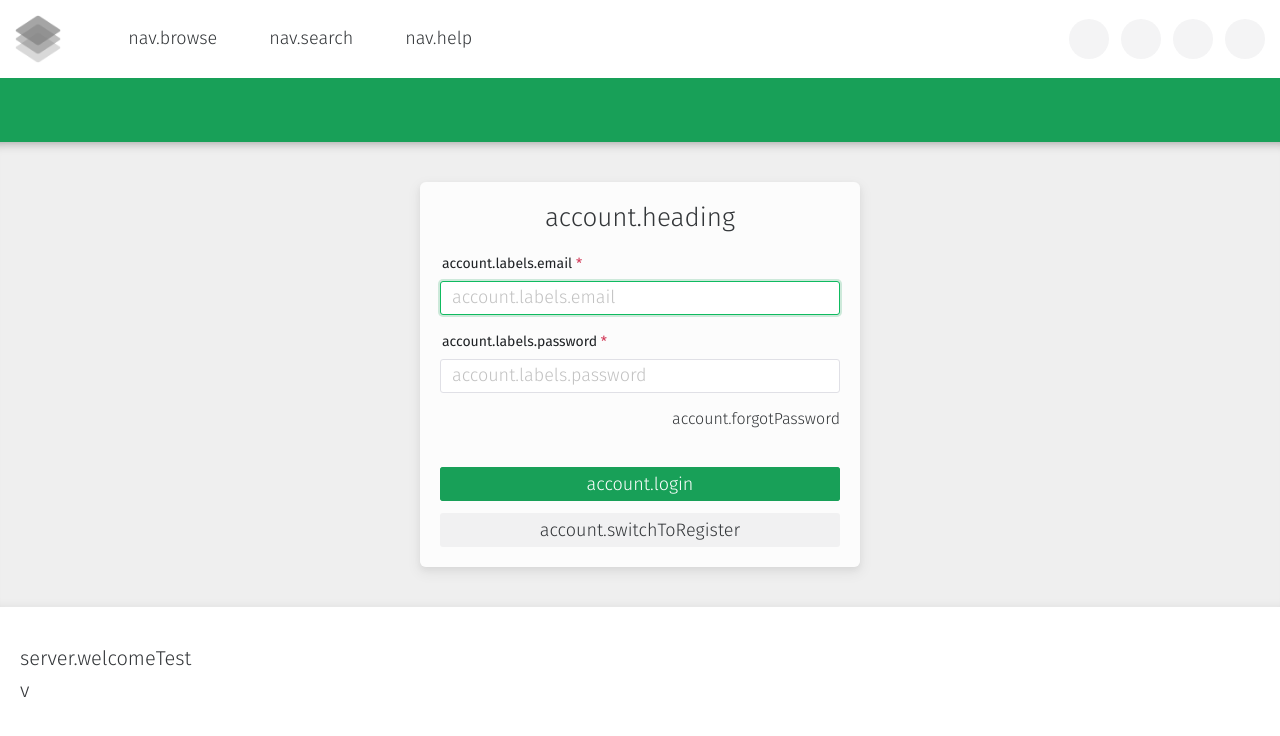
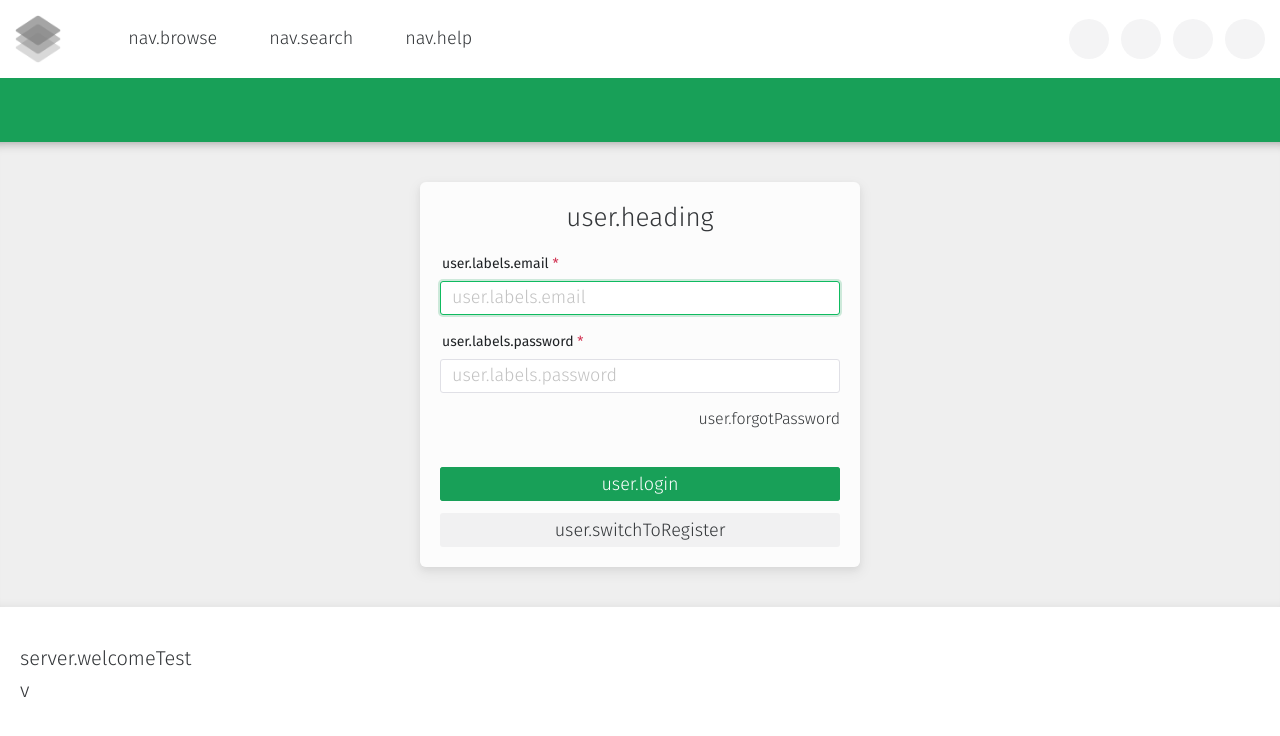
Before and after one commit to VedaWebProject/Tekst, a Vue app: page /login in a window 1280 px wide. Shown: the top 736 px of the page. Built offline with nearby package versions, Linux system fonts and the light colour scheme; no server answers; some icons are missing.

Commit message:
Restructure user-/admin routes and views

```diff
--- a/src/components/navigation/NavBar.vue
+++ b/src/components/navigation/NavBar.vue
@@ -4,7 +4,7 @@ import { NButton, NIcon } from 'naive-ui';
 import NavBarRouterLink from '@/components/navigation/NavBarRouterLink.vue';
 import ThemeModeSwitcher from '@/components/widgets/ThemeModeSwitcher.vue';
 import LocaleSwitcher from '@/components/widgets/LocaleSwitcher.vue';
-import AccountOptionsButton from '@/components/widgets/AccountOptionsButton.vue';
+import UserOptionsButton from '@/components/widgets/UserOptionsButton.vue';
 import QuickSearchWidget from '@/components/widgets/QuickSearch.vue';
 import { usePlatformStore, useStateStore } from '@/stores';
 import { useRoute, RouterLink } from 'vue-router';
@@ -71,7 +71,7 @@ watch(route, () => (menuOpen.value = false));
         <QuickSearchWidget />
         <ThemeModeSwitcher />
         <LocaleSwitcher />
-        <AccountOptionsButton />
+        <UserOptionsButton />
       </div>
     </div>
   </div>
--- a/src/components/widgets/AccountOptionsButton.vue
+++ b/src/components/widgets/UserOptionsButton.vue
@@ -7,6 +7,7 @@ import LogInRound from '@vicons/material/LogInRound';
 import LogOutRound from '@vicons/material/LogOutRound';
 import ManageAccountsRound from '@vicons/material/ManageAccountsRound';
 import SettingsRound from '@vicons/material/SettingsRound';
+import PersonRound from '@vicons/material/PersonRound';
 import { useI18n } from 'vue-i18n';
 
 const { t } = useI18n({ useScope: 'global' });
@@ -14,30 +15,51 @@ const auth = useAuthStore();
 const state = useStateStore();
 const router = useRouter();
 const tooltip = computed(() =>
-  auth.loggedIn
-    ? t('account.tipAccountBtn', { username: auth.user?.username })
-    : t('account.tipLoginBtn')
+  auth.loggedIn ? t('user.tipUserBtn', { username: auth.user?.username }) : t('user.tipLoginBtn')
 );
 
-const showAccountDropdown = ref(false);
+const showUserDropdown = ref(false);
 
-const accountOptions = computed(() => [
+const userOptions = computed(() => [
   {
-    label: t('account.manage', { username: auth.user?.username }),
-    key: 'manage',
-    icon: renderIcon(ManageAccountsRound),
+    type: 'group',
+    label: `${auth.user?.firstName} ${auth.user?.lastName} (${auth.user?.username})`,
+    key: 'user',
+    children: [
+      {
+        label: t('user.profile'),
+        key: 'profile',
+        icon: renderIcon(PersonRound),
+      },
+      {
+        label: t('user.manage'),
+        key: 'manage',
+        icon: renderIcon(ManageAccountsRound),
+      },
+    ],
   },
   ...(auth.user?.isSuperuser
     ? [
         {
-          label: t('general.admin'),
-          key: 'admin',
-          icon: renderIcon(SettingsRound),
+          type: 'group',
+          label: t('administration.labelOptionGroup'),
+          key: 'administration',
+          children: [
+            {
+              label: t('administration.labelOptionUsers'),
+              key: 'admin',
+              icon: renderIcon(SettingsRound),
+            },
+          ],
         },
       ]
     : []),
   {
-    label: t('account.logout'),
+    type: 'divider',
+    key: 'd1',
+  },
+  {
+    label: t('user.logout'),
     key: 'logout',
     icon: renderIcon(LogOutRound),
   },
@@ -59,13 +81,16 @@ function handleClick() {
   if (!auth.loggedIn) {
     router.push({ name: 'login' });
   } else {
-    showAccountDropdown.value = !showAccountDropdown.value;
+    showUserDropdown.value = !showUserDropdown.value;
   }
 }
 
-function handleAccountOptionSelect(option: string) {
-  showAccountDropdown.value = false;
+function handleUserOptionSelect(option: string) {
+  showUserDropdown.value = false;
   switch (option) {
+    case 'profile':
+      router.push({ name: 'user', params: { username: auth.user?.username } });
+      break;
     case 'manage':
       router.push({ name: 'account' });
       break;
@@ -81,11 +106,11 @@ function handleAccountOptionSelect(option: string) {
 
 <template>
   <n-dropdown
-    :show="showAccountDropdown"
-    :options="accountOptions"
-    :on-clickoutside="() => (showAccountDropdown = false)"
+    :show="showUserDropdown"
+    :options="userOptions"
+    :on-clickoutside="() => (showUserDropdown = false)"
     :size="state.dropdownSize"
-    @select="handleAccountOptionSelect"
+    @select="handleUserOptionSelect"
   >
     <n-button
       :secondary="!auth.loggedIn"
@@ -96,7 +121,7 @@ function handleAccountOptionSelect(option: string) {
       :focusable="false"
       :color="color"
       :style="auth.loggedIn && 'color: #fff'"
-      class="account-options-button"
+      class="user-options-button"
     >
       <template v-if="auth.loggedIn">{{ initials }}</template>
       <template v-if="!auth.loggedIn" #icon>
@@ -108,14 +133,14 @@ function handleAccountOptionSelect(option: string) {
 </template>
 
 <style scoped>
-.account-options-button {
+.user-options-button {
   font-size: var(--app-ui-font-size-mini) !important;
   font-weight: var(--app-ui-font-weight-normal) !important;
 }
 </style>
 
 <style scoped>
-.account-options-button {
+.user-options-button {
   font-size: var(--app-ui-font-size-mini) !important;
   font-weight: var(--app-ui-font-weight-normal) !important;
 }
--- a/src/stores/auth.ts
+++ b/src/stores/auth.ts
@@ -33,7 +33,7 @@ export const useAuthStore = defineStore('auth', () => {
   async function logout() {
     try {
       await authApi.authCookieLogout();
-      messages.success(t('account.logoutSuccessful'));
+      messages.success(t('user.logoutSuccessful'));
     } catch (e) {
       // do sweet FA
     } finally {
--- a/src/views/AccountView.vue
+++ b/src/views/AccountView.vue
@@ -1,16 +1,12 @@
 <script setup lang="ts">
-import { usePlatformStore, useAuthStore } from '@/stores';
+import { useAuthStore } from '@/stores';
 
-const pf = usePlatformStore();
 const auth = useAuthStore();
 </script>
 
 <template>
   <div class="content-block">
-    <h1>
-      {{ auth.user?.firstName }}'{{ !auth.user?.firstName.toLowerCase().endsWith('s') && 's' }}
-      {{ pf.data?.info?.platformName }} Account: ({{ auth.user?.username }})
-    </h1>
+    <h1>{{ $t('user.manage') }}: {{ auth.user?.username }}</h1>
     <ul>
       <li><b>Email:</b> {{ auth.user?.email }}</li>
       <li><b>Username:</b> {{ auth.user?.username }}</li>
--- a/src/views/LoginView.vue
+++ b/src/views/LoginView.vue
@@ -25,14 +25,14 @@ const formRules: FormRules = {
   email: [
     {
       required: true,
-      message: t('account.rulesFeedback.emailReq'),
+      message: t('user.rulesFeedback.emailReq'),
       // trigger: 'blur',
     },
   ],
   password: [
     {
       required: true,
-      message: t('account.rulesFeedback.passwordReq'),
+      message: t('user.rulesFeedback.passwordReq'),
       trigger: 'blur',
     },
   ],
@@ -55,7 +55,7 @@ function loginUser() {
     .then((u) => {
       resetForm();
       messages.success(t('general.welcome', { name: u.firstName }));
-      router.push({ name: 'account' });
+      router.push({ name: 'user' });
     })
     .catch((e) => {
       /**
@@ -65,9 +65,9 @@ function loginUser() {
       if (e.response) {
         const data = e.response.data;
         if (data.detail === 'LOGIN_BAD_CREDENTIALS') {
-          messages.error(t('account.errors.badCreds'));
+          messages.error(t('user.errors.badCreds'));
         } else if (data.detail === 'LOGIN_USER_NOT_VERIFIED') {
-          messages.error(t('account.errors.notVerified'));
+          messages.error(t('user.errors.notVerified'));
         } else if (e.response.status === 403) {
           messages.error(t('errors.csrf'));
         } else {
@@ -106,7 +106,7 @@ onMounted(() => {
 <template>
   <div class="form-container">
     <div class="content-block">
-      <h2 style="text-align: center">{{ $t('account.heading') }}</h2>
+      <h2 style="text-align: center">{{ $t('user.heading') }}</h2>
       <n-form
         ref="formRef"
         :model="formModel"
@@ -115,20 +115,20 @@ onMounted(() => {
         label-width="auto"
         require-mark-placement="right-hanging"
       >
-        <n-form-item path="email" :label="$t('account.labels.email')">
+        <n-form-item path="email" :label="$t('user.labels.email')">
           <n-input
             v-model:value="formModel.email"
             type="text"
-            :placeholder="$t('account.labels.email')"
+            :placeholder="$t('user.labels.email')"
             @keydown.enter.prevent
             ref="firstInputRef"
           />
         </n-form-item>
-        <n-form-item path="password" :label="$t('account.labels.password')">
+        <n-form-item path="password" :label="$t('user.labels.password')">
           <n-input
             v-model:value="formModel.password"
             type="password"
-            :placeholder="$t('account.labels.password')"
+            :placeholder="$t('user.labels.password')"
             @keyup.enter="() => handleLoginClick()"
           />
         </n-form-item>
@@ -141,7 +141,7 @@ onMounted(() => {
           style="margin-bottom: 2rem; font-size: var(--app-ui-font-size-mini)"
           @click="handleForgotPasswordClick"
         >
-          {{ $t('account.forgotPassword') }}
+          {{ $t('user.forgotPassword') }}
         </n-button>
       </div>
 
@@ -153,10 +153,10 @@ onMounted(() => {
           :loading="loading"
           :disabled="loading"
         >
-          {{ $t('account.login') }}
+          {{ $t('user.login') }}
         </n-button>
         <n-button secondary block @click="switchToRegistration">
-          {{ $t('account.switchToRegister') }}
+          {{ $t('user.switchToRegister') }}
         </n-button>
       </n-space>
     </div>
--- /dev/null
+++ b/src/views/UserView.vue
@@ -0,0 +1,16 @@
+<script setup lang="ts">
+import { computed } from 'vue';
+import { useRoute } from 'vue-router';
+
+const route = useRoute();
+const username = computed(() =>
+  route.name === 'user' && route.params.username ? String(route.params.username) : undefined
+);
+</script>
+
+<template>
+  <div class="content-block">
+    <h1>{{ username }}</h1>
+    <p>... public info about {{ username }} ...</p>
+  </div>
+</template>
--- a/src/views/index.ts
+++ b/src/views/index.ts
@@ -1,8 +1,9 @@
 export { default as HomeView } from './HomeView.vue';
+export { default as UserView } from './UserView.vue';
 export { default as AccountView } from './AccountView.vue';
 export { default as LoginView } from './LoginView.vue';
 export { default as RegisterView } from './RegisterView.vue';
 export { default as BrowseView } from './BrowseView.vue';
 export { default as HelpView } from './HelpView.vue';
 export { default as SearchView } from './SearchView.vue';
-export { default as AdminView } from './AdminView.vue';
+export { default as UsersView } from './UsersView.vue';
```
Also changed, not shown: src/i18n/translations/deDE.yml (+13 -9 lines), src/i18n/translations/enUS.yml (+13 -9 lines), src/router/index.ts (+10 -4 lines), src/views/UsersView.vue (renamed from src/views/AdminView.vue).
